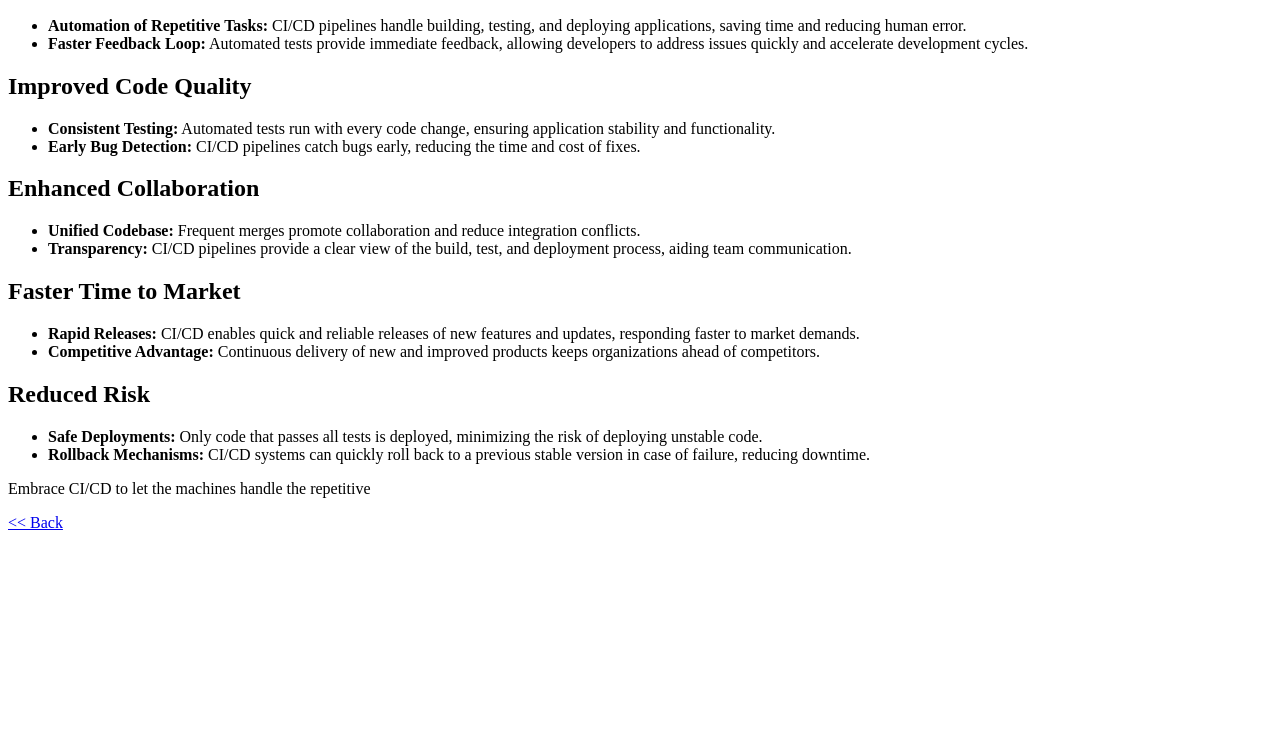
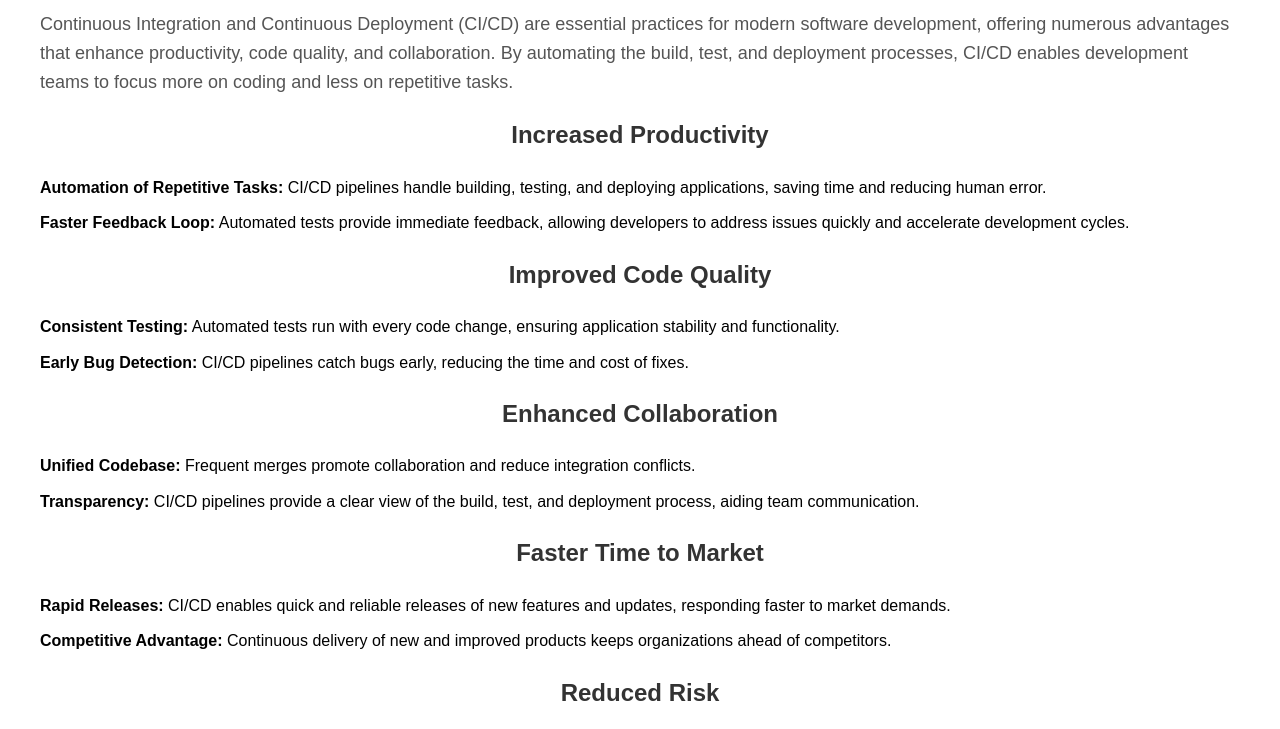
Before and after one commit to BearyNatural/BearyNatural.github.io, a website: page articles/20240603.html in a window 1280 px wide. Shown: the part 200-929 px from the top of the page. Before the commit the page ends 800 px from the top, so only its background shows below. Drawn offline with Linux system fonts and the light colour scheme.

Commit message:
Update 20240603.html
update the style

```diff
--- a/articles/20240603.html
+++ b/articles/20240603.html
@@ -1,6 +1,14 @@
 <!DOCTYPE html>
 <html lang="en">
-<body class="article-page">
+
+<head>
+    <meta charset="UTF-8" />
+    <meta name="viewport" content="width=device-width, initial-scale=1.0" />
+    <title>ARTICLE TITLE HERE</title>
+    <link rel="stylesheet" href="styles.css" />
+</head>
+
+<body class="article-page" id="top">
     <div class="back-button">
         <p><a href="index.html">&lt;&lt; Back</a></p>
     </div>
@@ -44,7 +52,7 @@
             <p>Embrace CI/CD to let the machines handle the repetitive</p>
         </div>
         <div class="footer2">
-            <a href="index.html">&lt;&lt; Back</a>
+            <a href="#top">&uarr; Back to Top</a>
         </div>
     </main>
 </body>
```
